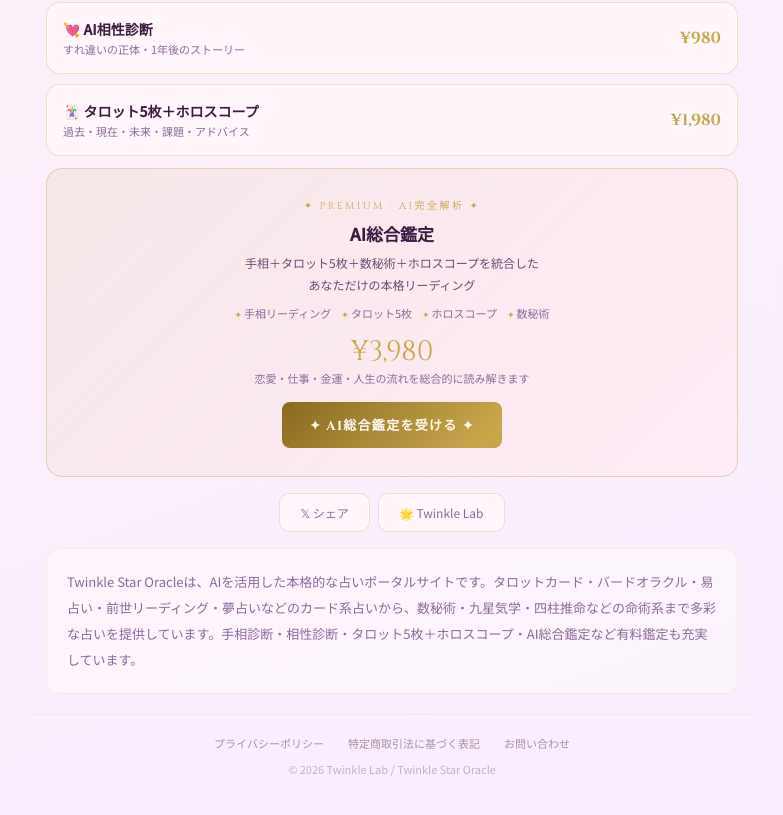
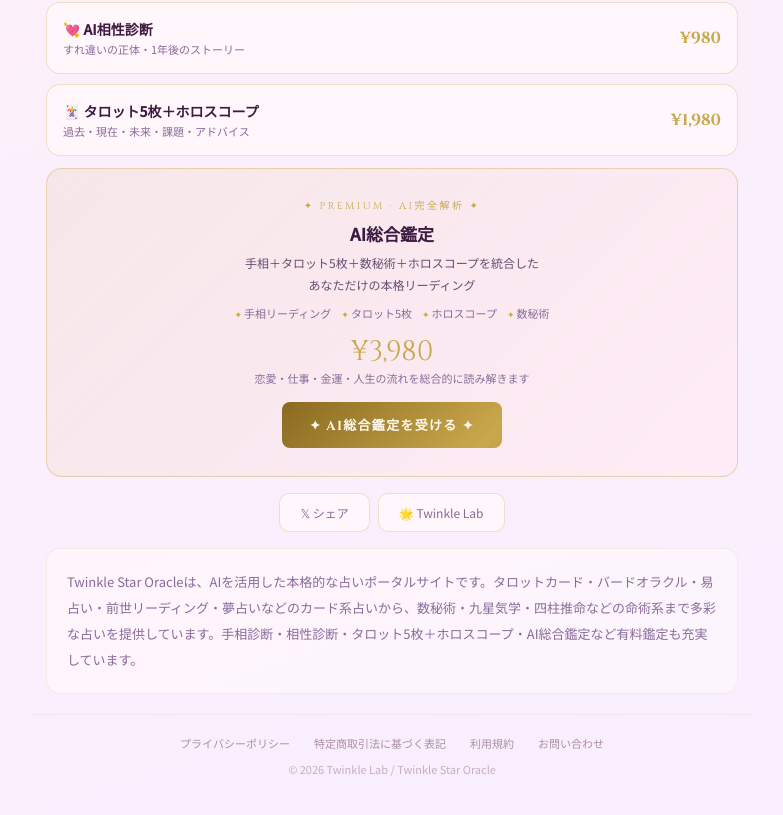
Before and after one commit to sincere1229/sincere1229-twinklelab-next, a Next.js app: page /star in a window 1280 px wide. Shown: the part 1455-2270 px from the top of the page, without its empty margins (248-1031 px from the left). Built offline with nearby package versions, Linux system fonts and the light colour scheme.

Commit message:
Update page.tsx

```diff
--- a/app/star/page.tsx
+++ b/app/star/page.tsx
@@ -287,6 +287,7 @@ export default function StarPortal() {
   <div style={{display:'flex',justifyContent:'center',gap:'1.5rem',flexWrap:'wrap',marginBottom:'10px'}}>
     <a href="/privacy" style={{fontSize:'11px',color:'rgba(120,80,100,0.6)',textDecoration:'none'}}>プライバシーポリシー</a>
     <a href="/tokusho" style={{fontSize:'11px',color:'rgba(120,80,100,0.6)',textDecoration:'none'}}>特定商取引法に基づく表記</a>
+    <a href="/tos" style={{fontSize:'11px',color:'rgba(120,80,100,0.6)',textDecoration:'none'}}>利用規約</a>
     <a href="/contact" style={{fontSize:'11px',color:'rgba(120,80,100,0.6)',textDecoration:'none'}}>お問い合わせ</a>
   </div>
   © 2026 Twinkle Lab / Twinkle Star Oracle
```
